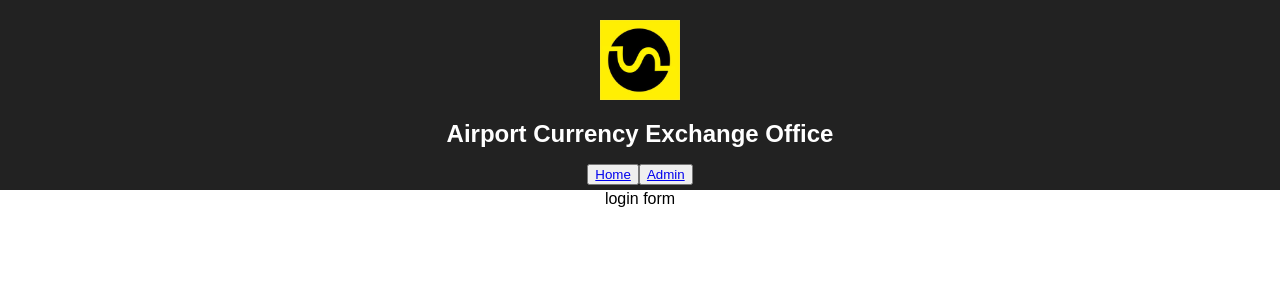
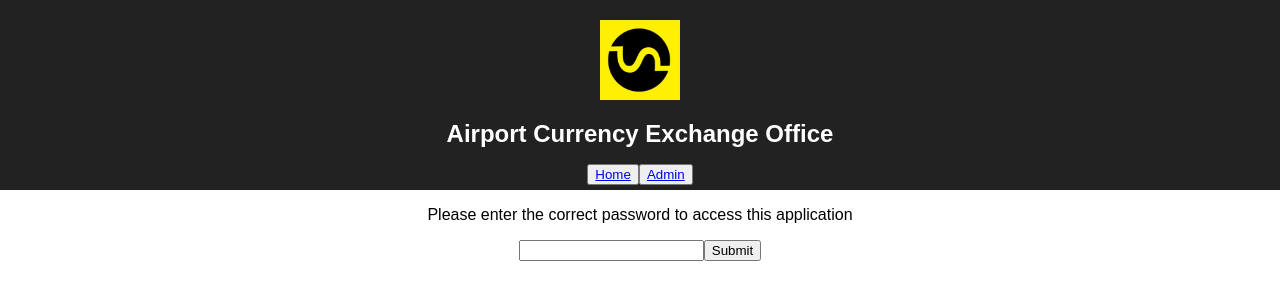
Before and after one commit to josh-alamillo7/airport-currency-exchange, a React (Create React App) app: page / in a window 1280 px wide. Shown: the top 300 px of the page. Built offline with nearby package versions, Linux system fonts and the light colour scheme; the HTML template or start-up script is replaced by a standard one.

Commit message:
Input field functionality works for login form

```diff
--- a/src/App.tsx
+++ b/src/App.tsx
@@ -18,6 +18,7 @@ class App extends React.Component <{}, {isLoggedIn: boolean}> {
     this.state = {
       isLoggedIn: false
     };
+    this.handleLoginClick = this.handleLoginClick.bind(this);
   }
 
   public handleLoginClick(input: string) {
@@ -36,19 +37,23 @@ class App extends React.Component <{}, {isLoggedIn: boolean}> {
 
   public render() {
 
-    const exact: boolean = true;
-
     const home = () => {
       if (this.state.isLoggedIn) {
         return <div>Home page coming</div>;
       }
 
-      return <Login />;
+      return <Login handleLoginClick={this.handleLoginClick} />;
     };
 
     const admin = () => {
-      return <div>Admin page coming</div>;
+      if (this.state.isLoggedIn) {
+        return <div>Admin page coming</div>;
+      }
+
+      return <Login handleLoginClick={this.handleLoginClick} />;
     };
+
+    const exact: boolean = true;
 
     return (<Router>
         <div className="App">
--- a/src/Login.tsx
+++ b/src/Login.tsx
@@ -1,13 +1,41 @@
 import * as React from 'react';
 
-class Login extends React.Component {
+class Login extends React.Component <{handleLoginClick: object}, {input: string}> {
 
-  constructor(props: object) {
+  constructor(props: {handleLoginClick: object}) {
     super(props);
+    this.state = {
+      input: ''
+    };
+    this.handlePasswordInputChange = this.handlePasswordInputChange.bind(this);
+    this.handleSubmit = this.handleSubmit.bind(this);
+  }
+
+  public handlePasswordInputChange(e: {target: {value: string}}) {
+    this.setState({
+      input: e.target.value
+    });
+  }
+
+  public handleSubmit(e: React.FormEvent<HTMLFormElement>) {
+    e.preventDefault();
+    console.log(this.state.input);
   }
 
   public render() {
-    return (<div>login form</div>);
+    return (<div className="Password-input">
+      <p>Please enter the correct password to access this application</p>
+      <form onSubmit={(e) => {
+        this.handleSubmit(e);
+      }} className="Password-form">
+        <label>
+          <input type="text" value={this.state.input} onChange={(event) => {
+            this.handlePasswordInputChange(event);
+          }}/>
+         </label>
+         <input type="submit" value="Submit" />
+      </form>
+      </div>);
   }
 }
 
```
